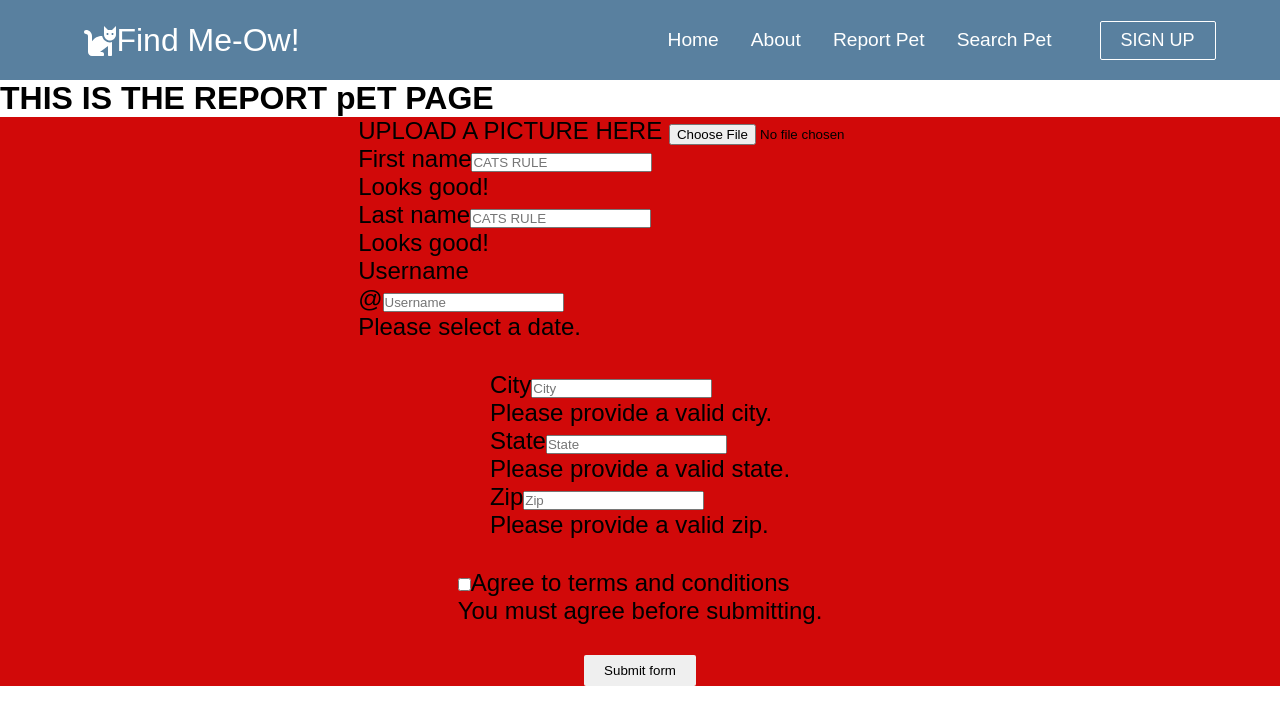
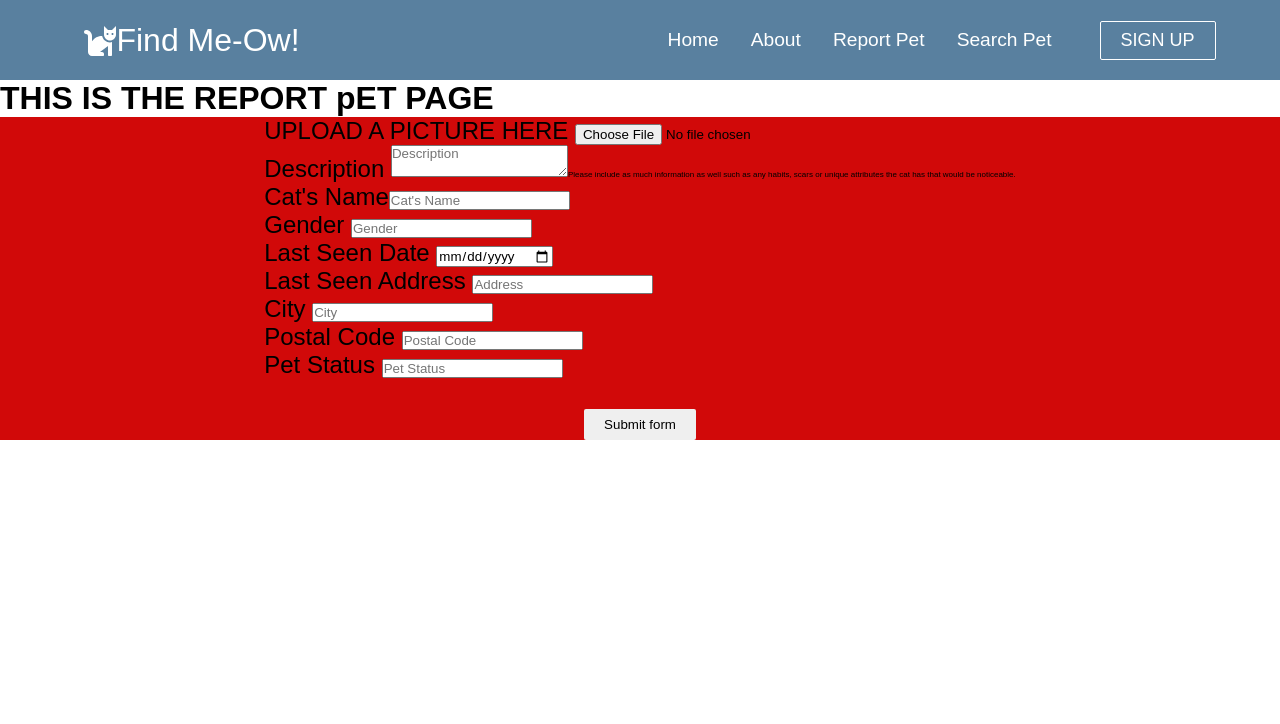
Before and after one commit to WalidDouri/FinalProject_Find_Meow, a React (Create React App) app in the folder frontend/: page /report-pet in a window 1280 px wide. Shown: the top 724 px of the page. Built offline with nearby package versions, Linux system fonts and the light colour scheme.

Commit message:
Built additional code for submit form

```diff
--- a/frontend/src/App.jsx
+++ b/frontend/src/App.jsx
@@ -4,6 +4,7 @@ import './App.css';
 // import users from './components/users';
 import Navbar from './components/Navbar';
 // import Form from './components/Form';
+import SubmitForm from './components/SubmitForm';
 
 
 import About from './Pages/About';
@@ -24,7 +25,11 @@ export default function App() {
             <Routes>
               <Route path="/" element={<Home />}/>
               <Route path="/about" element={<About />}/>
-              <Route path="/report-pet" element={<ReportPet />}/>
+             {/* <Routes> */}
+              <Route path="/report-pet" element={<ReportPet />}>
+                <Route path="/report-pet/submit-form" element={<SubmitForm />}/>
+              </Route>
+              {/* </Routes> */}
               <Route path="/search-pet" element={<SearchPet />}/>
               <Route path="/sign-up" element={<SignUp/>} />
               {/* <Route path="*" element={<NotFound />} /> */}
--- a/frontend/src/components/SubmitForm.jsx
+++ b/frontend/src/components/SubmitForm.jsx
@@ -1,34 +1,72 @@
-import React, { useState} from 'react';
+import React, { useState } from 'react';
+import Axios from 'axios';
 
 import './SubmitForm.scss'
 
 // import { Button } from './Button';
 import Row from 'react-bootstrap/Row'
-import InputGroup from 'react-bootstrap/InputGroup'
-import Col from 'react-bootstrap/Col'
+// import InputGroup from 'react-bootstrap/InputGroup'
+// import Col from 'react-bootstrap/Col'
 import Button from 'react-bootstrap/Button'
 import Form from 'react-bootstrap/Form'
 // import Feedback from 'react-bootstrap/Feedback'
 
 
 
-export default function Test() {
+export default function SubmitForm(props) {
+  const url = "http://localhost:3000/report-pet/submit-form/create"
+  const [validated, setValidated] = useState(false);
+  const [data, setData] = useState({
+    description: '',
+    image: '',
+    cat_name: '',
+    gender: '',
+    last_seen_date: '',
+    last_seen_address: '',
+    last_seen_city: '',
+    last_seen_postal_code: '',
+    state: '',
+    // date_posted:Date.now()
+  })
 
-  const [validated, setValidated] = useState(false);
+  function handle(event) {
+    const newdata = {...data}
+    newdata[event.target.id] = event.target.value
+    setData(newdata)
+    console.log(newdata)
+  }
 
-  const handleSubmit = (event) => {
-    const form = event.currentTarget;
-    if (form.checkValidity() === false) {
-      event.preventDefault();
-      event.stopPropagation();
-    }
+  function submit(event) {
+    event.preventDefault();
+    Axios.post(url, {
+      description: data.description,
+      image: data.image,
+      cat_name: data.cat_name,
+      gender: data.gender,
+      last_seen_date: data.last_seen_date,
+      last_seen_address: data.last_seen_address,
+      last_seen_city: data.last_seen_city,
+      last_seen_postal_code: data.last_seen_postal_code,
+      status: data.status
+    })
+    .then(res => {
+        console.log(res.data)
+    })
+  }
 
-    setValidated(true);
-  };
+  // const handleSubmit = (event) => {
+  //   const form = event.currentTarget;
+  //   if (form.checkValidity() === false) {
+  //     event.preventDefault();
+  //     event.stopPropagation();
+  //   }
+
+  //   setValidated(true);
+  // };
 
   return (
 
-    <Form noValidate validated={validated} onSubmit={handleSubmit}>
+    <Form noValidate validated={validated} onSubmit={(event) => submit(event)}>
 
       <section className="submit-form">
 
@@ -39,82 +77,55 @@ export default function Test() {
           <Form.Control type="file" />
         </Form.Group>
 
-        <Form.Group as={Col} md="4" controlId="validationCustom01">
-          <Form.Label>First name</Form.Label>
-          <Form.Control
-            required
-            type="text"
-            placeholder="CATS RULE"
-          />
-          <Form.Control.Feedback>Looks good!</Form.Control.Feedback>
+        <Form.Group>
+          <Form.Label> Description </Form.Label>
+        <Form.Control as='textarea' row={3} md="4" id="description" onChange={(e) => handle(e)} value={data.description} type="text" placeholder="Description"/>
+          <Form.Text id="description" className="text-under" muted>
+            Please include as much information as well such as any habits, scars or unique attributes the cat has that would be noticeable.
+          </Form.Text>
         </Form.Group>
 
-        <Form.Group as={Col} md="4" controlId="validationCustom02">
-          <Form.Label>Last name</Form.Label>
-          <Form.Control
-            required
-            type="text"
-            placeholder="CATS RULE"
-          />
-          <Form.Control.Feedback>Looks good!</Form.Control.Feedback>
+        <Form.Group>
+          <Form.Label> Cat's Name</Form.Label>
+        <Form.Control id="cat_name" onChange={(e) => handle(e)} value={data.cat_name} type="text" placeholder="Cat's Name"/>
         </Form.Group>
 
-        <Form.Group as={Col} md="4" controlId="validationCustomUsername">
-          <Form.Label>Username</Form.Label>
-          <InputGroup hasValidation>
-            <InputGroup.Text id="inputGroupPrepend">@</InputGroup.Text>
-            <Form.Control
-              type="text"
-              placeholder="Username"
-              aria-describedby="inputGroupPrepend"
-              required
-            />
-            <Form.Control.Feedback type="invalid">
-              Please select a date.
-            </Form.Control.Feedback>
-          </InputGroup>
+        <Form.Group>
+          <Form.Label> Gender </Form.Label>
+        <Form.Control  md="4" id="gender" onChange={(e) => handle(e)} value={data.gender} type="text" placeholder="Gender"/>
         </Form.Group>
+
+        <Form.Group>
+          <Form.Label> Last Seen Date </Form.Label>
+        <Form.Control  md="4" id="last_seen_date" onChange={(e) => handle(e)} value={data.last_seen_date} type="date" placeholder="Last Seen Date"/>
+        </Form.Group>
+
+        <Form.Group>
+          <Form.Label> Last Seen Address </Form.Label>
+        <Form.Control  md="4" id="last_seen_address" onChange={(e) => handle(e)} value={data.last_seen_address} type="address" placeholder="Address"/>
+        </Form.Group>
+
+        <Form.Group>
+          <Form.Label> City </Form.Label>
+        <Form.Control  md="4" id="last_seen_city" onChange={(e) => handle(e)} value={data.last_seen_city} type="text" placeholder="City"/>
+        </Form.Group>
+
+        <Form.Group>
+          <Form.Label> Postal Code </Form.Label>
+        <Form.Control  md="4" id="last_seen_postal_code" onChange={(e) => handle(e)} value={data.last_seen_postal_code} type="text" placeholder="Postal Code"/>
+        </Form.Group>
+
+        <Form.Group>
+          <Form.Label> Pet Status </Form.Label>
+        <Form.Control  md="4" id="status" onChange={(e) => handle(e)} value={data.status} type="text" placeholder="Pet Status"/>
+        </Form.Group>
+
+
+
 
       </Row>
 
-      <Row className="mb-3">
-
-        <Form.Group as={Col} md="6" controlId="validationCustom03">
-          <Form.Label>City</Form.Label>
-          <Form.Control type="text" placeholder="City" required />
-          <Form.Control.Feedback type="invalid">
-            Please provide a valid city.
-          </Form.Control.Feedback>
-        </Form.Group>
-
-        <Form.Group as={Col} md="3" controlId="validationCustom04">
-          <Form.Label>State</Form.Label>
-          <Form.Control type="text" placeholder="State" required />
-          <Form.Control.Feedback type="invalid">
-            Please provide a valid state.
-          </Form.Control.Feedback>
-        </Form.Group>
-
-        <Form.Group as={Col} md="3" controlId="validationCustom05">
-          <Form.Label>Zip</Form.Label>
-          <Form.Control type="text" placeholder="Zip" required />
-          <Form.Control.Feedback type="invalid">
-            Please provide a valid zip.
-          </Form.Control.Feedback>
-        </Form.Group>
-
-      </Row>
-
-      <Form.Group className="mb-3">
-        <Form.Check
-          required
-          label="Agree to terms and conditions"
-          feedback="You must agree before submitting."
-          feedbackType="invalid"
-        />
-      </Form.Group>
-
-      <Button type="submit">Submit form</Button>
+      <Button onClick={submit} type="submit">Submit form</Button>
       </section>
     </Form>
 
--- a/frontend/src/components/SubmitForm.scss
+++ b/frontend/src/components/SubmitForm.scss
@@ -7,3 +7,7 @@
   font-size: 1.5rem;
   row-gap: 30px;
 }
+
+.text-under {
+  font-size: 0.5rem;
+}
```
Also changed, not shown: 2 other files (tests, documents, lock files or other folders).
